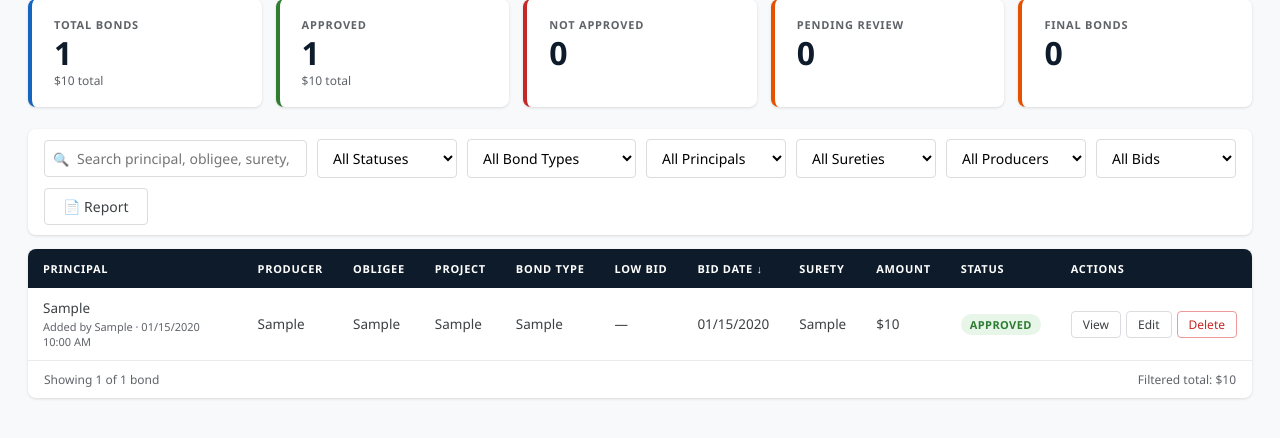
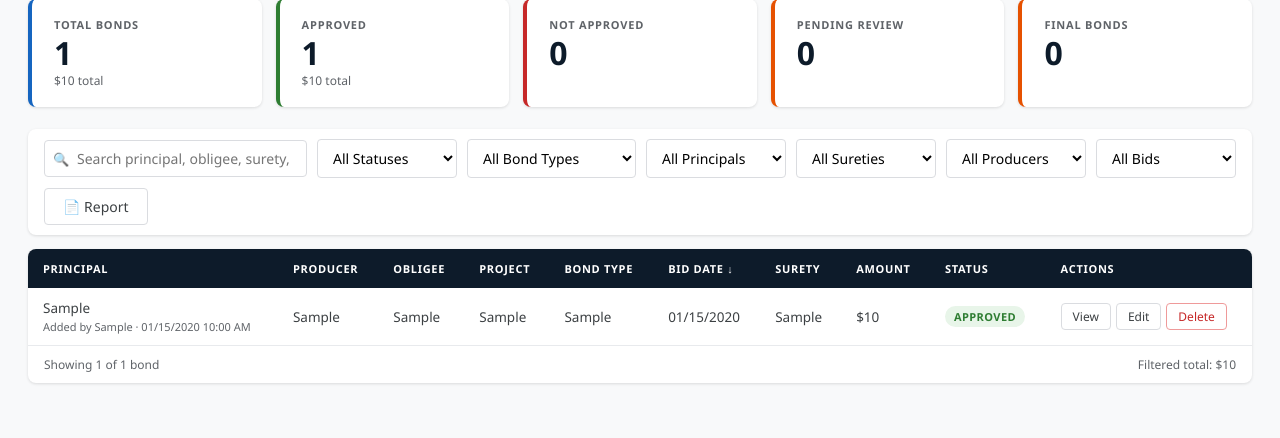
Before and after one commit to councilcomputing-boop/Projects, a Flask app: page / in a window 1280 px wide. Shown: the part 153-591 px from the top of the page. Run offline with Flask 3, Linux system fonts and the light colour scheme; a user stored in the database is signed in; tables that the repository leaves empty hold one stand-in row (values such as "Sample post").

Commit message:
Move Low Bid toggle into the Actions button group
Replaces the standalone Low Bid column badge with a button next to
View/Edit/Final/Delete, matching their style. Filter dropdown for
low/not-low still works the same.

```diff
--- a/Bond App/templates/index.html
+++ b/Bond App/templates/index.html
@@ -381,7 +381,6 @@
                         <th id="th-obligee"     onclick="sort('obligee')">Obligee</th>
                         <th id="th-project"     onclick="sort('project')">Project</th>
                         <th id="th-bond_type"   onclick="sort('bond_type')">Bond Type</th>
-                        <th id="th-low_bid"     onclick="sort('low_bid')">Low Bid</th>
                         <th id="th-bid_date"    onclick="sort('bid_date')">Bid Date</th>
                         <th id="th-surety"      onclick="sort('surety')">Surety</th>
                         <th id="th-bond_amount" onclick="sort('bond_amount')">Amount</th>
@@ -793,7 +792,6 @@ function renderBonds() {
     rows.sort((a,b)=>{
         let va=a[sortF]??'', vb=b[sortF]??'';
         if(sortF==='bond_amount'){va=+va||0;vb=+vb||0;}
-        if(sortF==='low_bid'){va=va?1:0;vb=vb?1:0;}
         return sortAsc?(va<vb?-1:va>vb?1:0):(va>vb?-1:va<vb?1:0);
     });
 
@@ -810,16 +808,15 @@ function renderBonds() {
             const amt = b.bond_amount ? '$'+(+b.bond_amount).toLocaleString('en-US',{maximumFractionDigits:0}) : '&mdash;';
             const amtSub = (b.bond_type==='Bid Bond'&&b.bid_bond_percent&&b.bond_amount)
                 ? `<div class="meta">${b.bid_bond_percent}% = $${(b.bond_amount*b.bid_bond_percent/100).toLocaleString('en-US',{maximumFractionDigits:0})}</div>` : '';
-            const lowBidCell = b.bond_type==='Bid Bond'
-                ? `<button onclick="toggleLowBid(${b.id})" style="border:none;cursor:pointer;border-radius:20px;padding:3px 10px;font-size:11px;font-weight:700;text-transform:uppercase;letter-spacing:0.4px;${b.low_bid?'background:#e8f5e9;color:#2e7d32;':'background:var(--gray-100);color:var(--gray-600);'}">${b.low_bid?'Low Bid':'Not Low'}</button>`
-                : '&mdash;';
+            const lowBidBtn = b.bond_type==='Bid Bond'
+                ? `<button class="btn btn-secondary btn-sm" onclick="toggleLowBid(${b.id})" style="${b.low_bid?'color:#2e7d32;border-color:#2e7d32;':''}">${b.low_bid?'Low Bid ✓':'Mark Low Bid'}</button>`
+                : '';
             return `<tr>
             <td><span class="principal">${esc(b.principal)}</span><div class="meta">Added by ${esc(b.created_by)} &middot; ${b.created_at}</div></td>
             <td>${esc(b.producer)||'&mdash;'}</td>
             <td>${esc(b.obligee)}</td>
             <td>${esc(b.project)||'&mdash;'}</td>
             <td>${esc(b.bond_type)}</td>
-            <td>${lowBidCell}</td>
             <td>${fmtDate(b.bid_date)}</td>
             <td>${esc(b.surety)}</td>
             <td>${amt}${amtSub}</td>
@@ -828,6 +825,7 @@ function renderBonds() {
                 <button class="btn btn-secondary btn-sm" onclick="openView(${b.id})">View</button>
                 <button class="btn btn-secondary btn-sm" onclick="openEdit(${b.id})">Edit</button>
                 ${b.bond_type==='Bid Bond'?`<button class="btn btn-secondary btn-sm" onclick="createFinalBond(${b.id})" style="color:#1565c0;border-color:#1565c0;">Final</button>`:''}
+                ${lowBidBtn}
                 <button class="btn btn-danger btn-sm" onclick="openDel(${b.id})">Delete</button>
             </div></td>
         </tr>`;}).join('');
```
